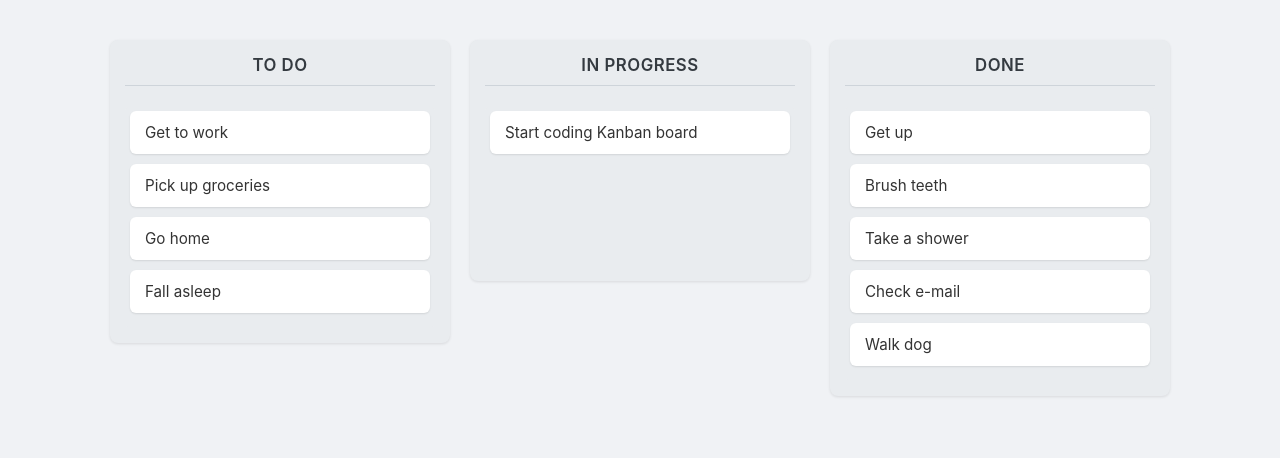
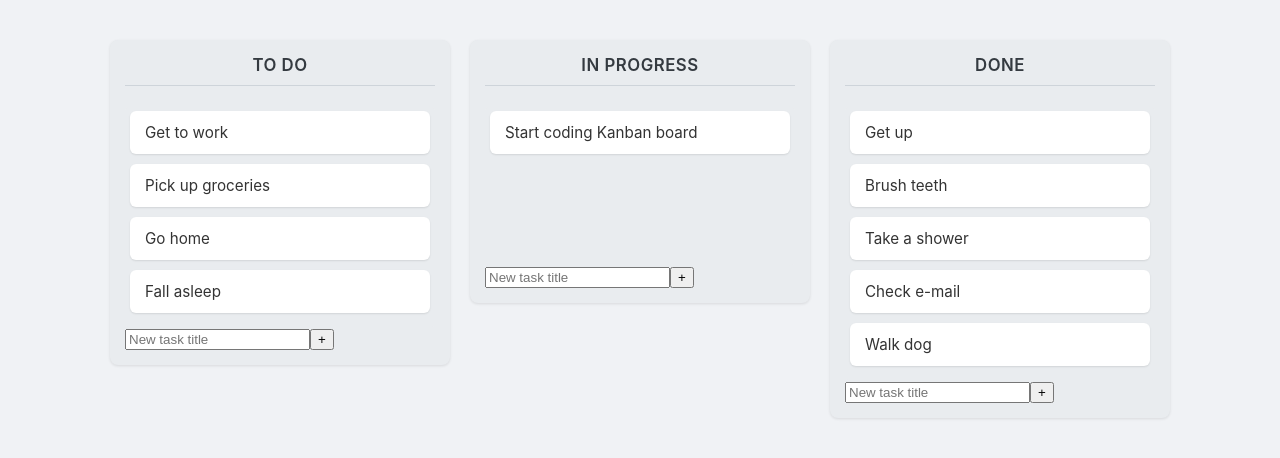
Before and after one commit to logicstride/kanban-board-angular, an Angular app: page / in a window 1280 px wide. Shown: the top 458 px of the page. Built offline with nearby package versions, Linux system fonts and the light colour scheme.

Commit message:
feat: add functionality for adding tasks

```diff
--- a/src/app/app.component.html
+++ b/src/app/app.component.html
@@ -4,21 +4,24 @@
     <app-column
       title="To do"
       [tasks]="todo"
-      (itemDropped)="drop($event)">
+      (taskDropped)="drop($event)"
+      (taskAdded)="addTask(todo, $event)">
     </app-column>
 
     <!-- Use app-column for the 'In Progress' list -->
     <app-column
       title="In Progress"
       [tasks]="inProgress"
-      (itemDropped)="drop($event)">
+      (taskDropped)="drop($event)"
+      (taskAdded)="addTask(inProgress, $event)">
     </app-column>
 
     <!-- Use app-column for the 'Done' list -->
     <app-column
       title="Done"
       [tasks]="done"
-      (itemDropped)="drop($event)">
+      (taskDropped)="drop($event)"
+      (taskAdded)="addTask(done, $event)">
     </app-column>
   </div>
 </div>
--- a/src/app/app.component.ts
+++ b/src/app/app.component.ts
@@ -1,5 +1,6 @@
 import { Component } from '@angular/core';
 import { CdkDragDrop, moveItemInArray, transferArrayItem } from '@angular/cdk/drag-drop';
+import { Task } from './task.model'; // Import the Task interface
 
 @Component({
   selector: 'app-root',
@@ -7,28 +8,37 @@ import { CdkDragDrop, moveItemInArray, transferArrayItem } from '@angular/cdk/dr
   styleUrls: ['./app.component.css']
 })
 export class AppComponent {
-  title = 'angular-drag-drop-example';
+  // Remove the unused title property
+  // title = 'angular-drag-drop-example';
 
-  todo = [
-    'Get to work',
-    'Pick up groceries',
-    'Go home',
-    'Fall asleep'
+  // Use the Task interface for the arrays
+  todo: Task[] = [
+    { id: 1, title: 'Get to work' },
+    { id: 2, title: 'Pick up groceries' },
+    { id: 3, title: 'Go home' },
+    { id: 4, title: 'Fall asleep' }
   ];
 
-  done = [
-    'Get up',
-    'Brush teeth',
-    'Take a shower',
-    'Check e-mail',
-    'Walk dog'
+  done: Task[] = [
+    { id: 6, title: 'Get up' },
+    { id: 7, title: 'Brush teeth' },
+    { id: 8, title: 'Take a shower' },
+    { id: 9, title: 'Check e-mail' },
+    { id: 10, title: 'Walk dog' }
   ];
 
-  inProgress = [
-    'Start coding Kanban board'
+  inProgress: Task[] = [
+    { id: 5, title: 'Start coding Kanban board' }
   ];
 
-  drop(event: CdkDragDrop<string[]>) {
+  // Helper function to generate unique IDs (simple example)
+  private nextId = 11;
+  getNextId(): number {
+    return this.nextId++;
+  }
+
+  // Update the drop method signature to use Task[]
+  drop(event: CdkDragDrop<Task[]>) {
     if (event.previousContainer === event.container) {
       moveItemInArray(event.container.data, event.previousIndex, event.currentIndex);
     } else {
@@ -39,5 +49,17 @@ export class AppComponent {
         event.currentIndex,
       );
     }
+    // Optional: Add logic here to save the state after dropping
+  }
+
+  addTask(list: Task[], title: string) {
+    if (title) {
+      const newTask: Task = {
+        id: this.getNextId(),
+        title: title
+      };
+      list.push(newTask);
+      // Optional: Add logic here to save the state after adding
+    }
   }
 }
--- a/src/app/app.module.ts
+++ b/src/app/app.module.ts
@@ -1,20 +1,24 @@
 import { NgModule } from '@angular/core';
 import { BrowserModule } from '@angular/platform-browser';
-import { DragDropModule } from '@angular/cdk/drag-drop'; // Import DragDropModule
+import { DragDropModule } from '@angular/cdk/drag-drop';
+import { FormsModule } from '@angular/forms'; // Import FormsModule
 
 import { AppRoutingModule } from './app-routing.module';
 import { AppComponent } from './app.component';
 import { ColumnComponent } from './components/column/column.component';
+import { TaskComponent } from './components/task/task.component'; // Import TaskComponent
 
 @NgModule({
   declarations: [
     AppComponent,
-    ColumnComponent
+    ColumnComponent,
+    TaskComponent // Declare TaskComponent
   ],
   imports: [
     BrowserModule,
     AppRoutingModule,
-    DragDropModule // Add DragDropModule here
+    DragDropModule,
+    FormsModule // Add FormsModule here
   ],
   providers: [],
   bootstrap: [AppComponent]
--- a/src/app/components/column/column.component.html
+++ b/src/app/components/column/column.component.html
@@ -1,6 +1,10 @@
 <div class="column">
   <h2 class="column-title">{{ title }}</h2>
   <div cdkDropList [cdkDropListData]="tasks" class="list" (cdkDropListDropped)="onDrop($event)">
-    <div class="item" *ngFor="let item of tasks" cdkDrag>{{item}}</div>
+    <app-task *ngFor="let task of tasks" [task]="task"></app-task>
+  </div>
+  <div class="add-task-container">
+    <input type="text" [(ngModel)]="newTaskTitle" placeholder="New task title" (keyup.enter)="addTask()">
+    <button (click)="addTask()">+</button>
   </div>
 </div>
--- a/src/app/components/column/column.component.ts
+++ b/src/app/components/column/column.component.ts
@@ -1,5 +1,6 @@
 import { CdkDragDrop } from '@angular/cdk/drag-drop';
 import { Component, EventEmitter, Input, Output } from '@angular/core';
+import {Task} from '../../task.model'
 
 @Component({
   selector: 'app-column',
@@ -8,10 +9,21 @@ import { Component, EventEmitter, Input, Output } from '@angular/core';
 })
 export class ColumnComponent {
   @Input() title: string = '';
-  @Input() tasks: string[] = [];
-  @Output() itemDropped = new EventEmitter<CdkDragDrop<string[]>>();
+  @Input() tasks: Task[] = []; // Change to Task[]
+  @Output() taskDropped = new EventEmitter<CdkDragDrop<Task[]>>(); // Change to Task[]
+  @Output() taskAdded = new EventEmitter<string>(); // Keep this for the title
 
-  onDrop(event: CdkDragDrop<string[]>) {
-    this.itemDropped.emit(event);
+  newTaskTitle: string = '';
+
+  // Change method signature to Task[]
+  onDrop(event: CdkDragDrop<Task[]>) {
+    this.taskDropped.emit(event);
+  }
+
+  addTask() {
+    if (this.newTaskTitle.trim()) {
+      this.taskAdded.emit(this.newTaskTitle.trim());
+      this.newTaskTitle = '';
+    }
   }
 }
--- /dev/null
+++ b/src/app/components/task/task.component.html
@@ -0,0 +1,3 @@
+<div *ngIf="task" class="item" cdkDrag>
+  {{ task.title }}
+</div>
--- /dev/null
+++ b/src/app/task.model.ts
@@ -0,0 +1,5 @@
+export interface Task {
+  id: number;
+  title: string;
+  description?: string;
+}
```
Also changed, not shown: src/app/components/task/task.component.ts (added, +11 -0 lines), src/app/components/task/task.component.css (added).
